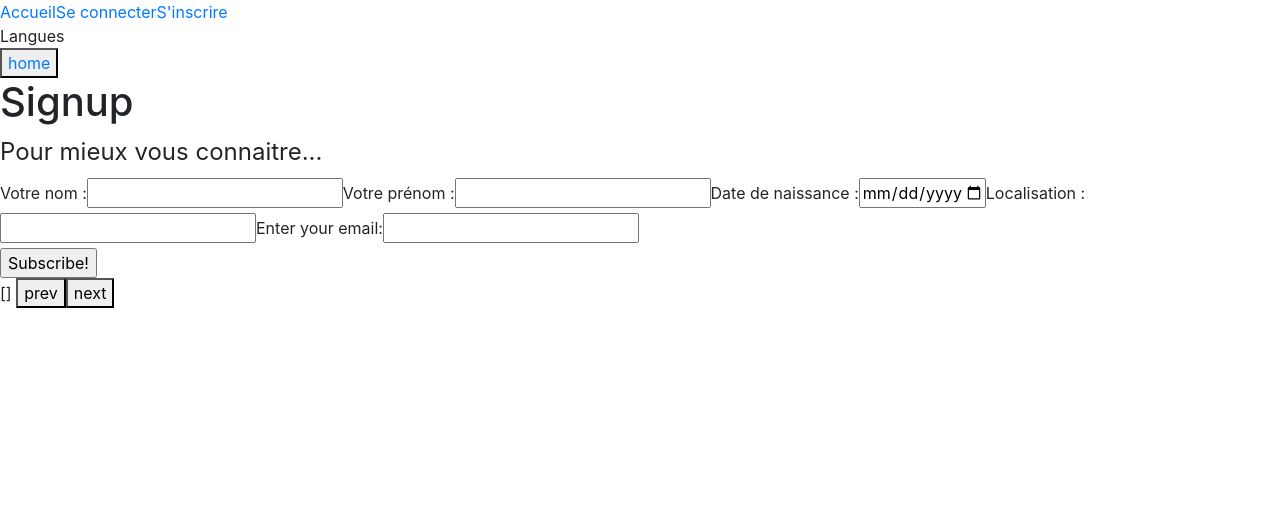
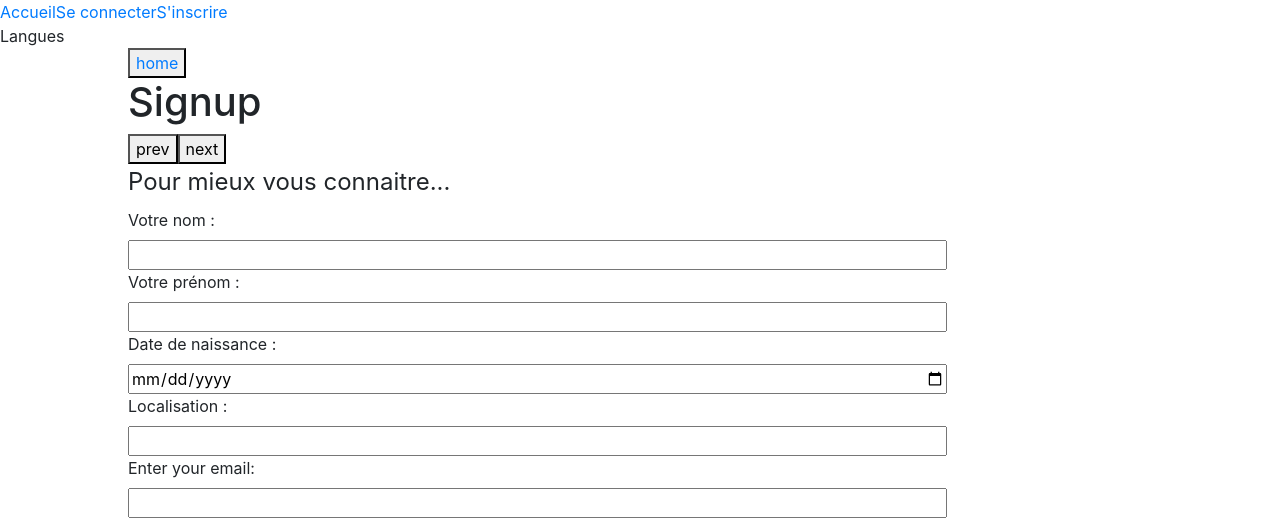
Before and after one commit to ghislaingirardeau/Planet_music, a Nuxt app: page /signup in a window 1280 px wide. Shown: the top 528 px of the page. Built offline with nearby package versions, Linux system fonts and the light colour scheme.

Commit message:
debug anim for

```diff
--- a/assets/css/main.scss
+++ b/assets/css/main.scss
@@ -0,0 +1 @@
+@import "pages/signup.scss"
--- /dev/null
+++ b/assets/css/pages/signup.scss
@@ -0,0 +1,55 @@
+.container__signup{
+    width: 80%;
+    margin: auto;
+}
+
+.form__signup {
+    width: 80%;
+    text-align: left;
+    display: flex;
+    flex-wrap: wrap;
+    position: relative;
+    & > label, input {
+        width: 100%;
+    }
+    & > fieldset {
+        position: absolute;
+    }
+}
+
+/* Animation forms slide */
+.signup-slide-right-enter-active {
+    transition: opacity 1s, transform 1s;
+    transform: translateX(0px);
+}
+.signup-slide-right-enter {
+    opacity: 0;
+    transform: translateX(80px);
+}
+
+.signup-slide-right-leave-active {
+    transition: opacity 1s, transform 1s;
+    transform: translateX(0px);
+}
+.signup-slide-right-leave-to {
+    opacity: 0;
+    transform: translateX(-80px);
+}
+
+.signup-slide-left-enter-active {
+    transition: opacity 1s, transform 1s;
+    transform: translateX(0px);
+}
+.signup-slide-left-enter {
+    opacity: 0;
+    transform: translateX(-80px);
+}
+
+.signup-slide-left-leave-active {
+    transition: opacity 1s, transform 1s;
+    transform: translateX(0px);
+}
+.signup-slide-left-leave-to {
+    opacity: 0;
+    transform: translateX(80px);
+}
--- a/pages/signup.vue
+++ b/pages/signup.vue
@@ -1,10 +1,13 @@
 <template>
-    <main>
+    <main class="container__signup">
         <button><nuxt-link :to="{name: 'home'}">home</nuxt-link></button>
 
         <h1>Signup</h1>
 
-        <form action="" method="get">
+        <button @click="prev">prev</button>
+        <button @click="next">next</button>
+
+        <form action="" method="get" class="form__signup">
 
             <transition :name="animationForm" mode="out-in">
                 <fieldset class="form-example" v-show="on === 0">
@@ -25,9 +28,9 @@
             <transition :name="animationForm" mode="out-in">
             <fieldset class="form-example" v-show="on === 1">
                 <legend>Parlons musique, vous êtes :</legend>
-                <input type="radio" value="Amateur" v-model="userStatus">
+                <input type="radio" value="Amateur" v-model="userStatus" @click="next">
                 <label for="Amateur">Amateur</label>
-                <input type="radio" value="professional" v-model="userStatus">
+                <input type="radio" value="professional" v-model="userStatus" @click="next">
                 <label for="professional">Professionnel</label>
             </fieldset>
             </transition>
@@ -58,15 +61,21 @@
             </fieldset>
             </transition>
 
-            <div>
-              <input type="submit" value="Subscribe!">
-            </div>
+            <transition :name="animationForm" mode="out-in">
+            <fieldset class="form-example" v-show="on === 3">
+             <legend>Parlons musique, votre genre de musique :</legend>
+             <input type="checkbox" value="classique" name="musicType" v-model="musicType">
+             <label for="kraken">classique</label><br/>
+             <input type="checkbox" value="rocks" name="musicType" v-model="musicType">
+             <label for="sasquatch">pop rocks</label><br/>
+             <input type="checkbox" value="dance" name="musicType" v-model="musicType">
+             <label for="mothman">dance</label>
+            </fieldset>
+            </transition>
+
         </form>
 
-        {{musicType}}
 
-        <button @click="prev">prev</button>
-        <button @click="next">next</button>
 
     </main>
 </template>
@@ -90,7 +99,7 @@ export default {
     },
     computed: {
         animationForm() {
-            return 'slide-' + this.direction
+            return 'signup-slide-' + this.direction
         }
     },
     methods: {
@@ -102,6 +111,7 @@ export default {
             } else {
                 this.on++
                 this.direction = "right"
+                console.log(this.on)
             }
         },
         prev() {
@@ -110,6 +120,7 @@ export default {
             } else {
                 this.on--
                 this.direction = "left"
+                console.log(this.on)
             }
 
         }
@@ -118,21 +129,5 @@ export default {
 </script>
 
 <style>
-.slide-right-enter-active, .slide-right-leave-active {
-  transition: opacity 1s;
-  transform: translateX(0px);
-}
-.slide-right-enter, .slide-right-leave-to {
-  opacity: 0;
-  transform: translateX(50px);
-}
 
-.slide-left-enter-active, .slide-left-leave-active {
-  transition: opacity 1s;
-  transform: translateX(0px);
-}
-.slide-left-enter, .slide-left-leave-to {
-  opacity: 0;
-  transform: translateX(-50px);
-}
 </style>
```
